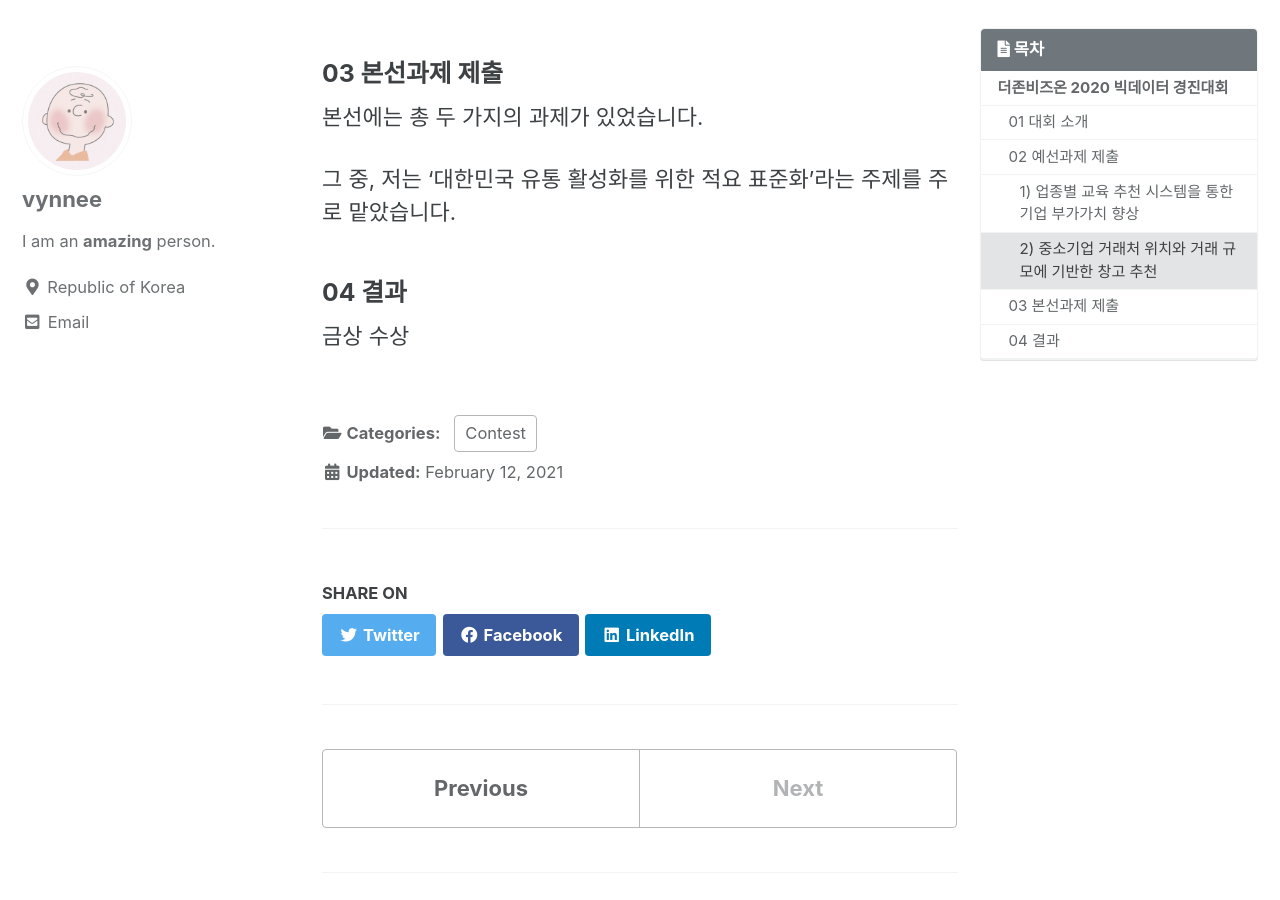
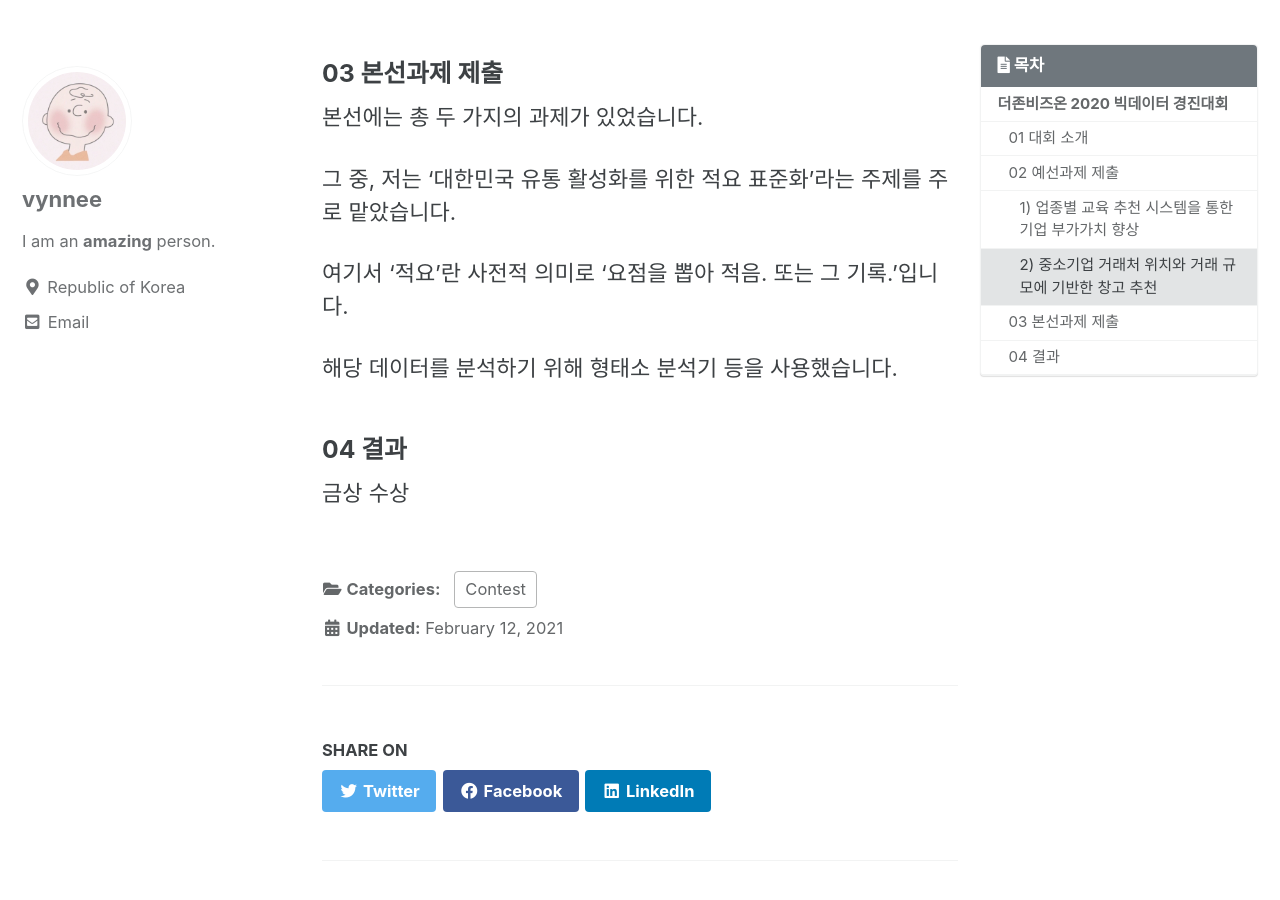
Before and after one commit to vynnee/vynnee.github.io, a Jekyll site: the page built from _posts/2021-01/contest/2021-02-12-co1.md, in a window 1280 px wide and 900 px high, scrolled down 9388 px. Built offline with Jekyll 4.4.1, drawn with Linux system fonts in a browser that asks for light colours; cached includes are drawn as plain includes; comment, search, counter and statistics services are not loaded.

Commit message:
Update 2021-02-12-co1.md

```diff
--- a/_posts/2021-01/contest/2021-02-12-co1.md
+++ b/_posts/2021-01/contest/2021-02-12-co1.md
@@ -99,7 +99,9 @@ Last_modified_at: 2021-02-12T00:00:00+08:00
 
 그 중, 저는 '대한민국 유통 활성화를 위한 적요 표준화'라는 주제를 주로 맡았습니다. <br>
 
+여기서 '적요'란 사전적 의미로 '요점을 뽑아 적음. 또는 그 기록.'입니다. <br>
 
+해당 데이터를 분석하기 위해 형태소 분석기 등을 사용했습니다. <br>
 
 ### 04 결과
 금상 수상
```
